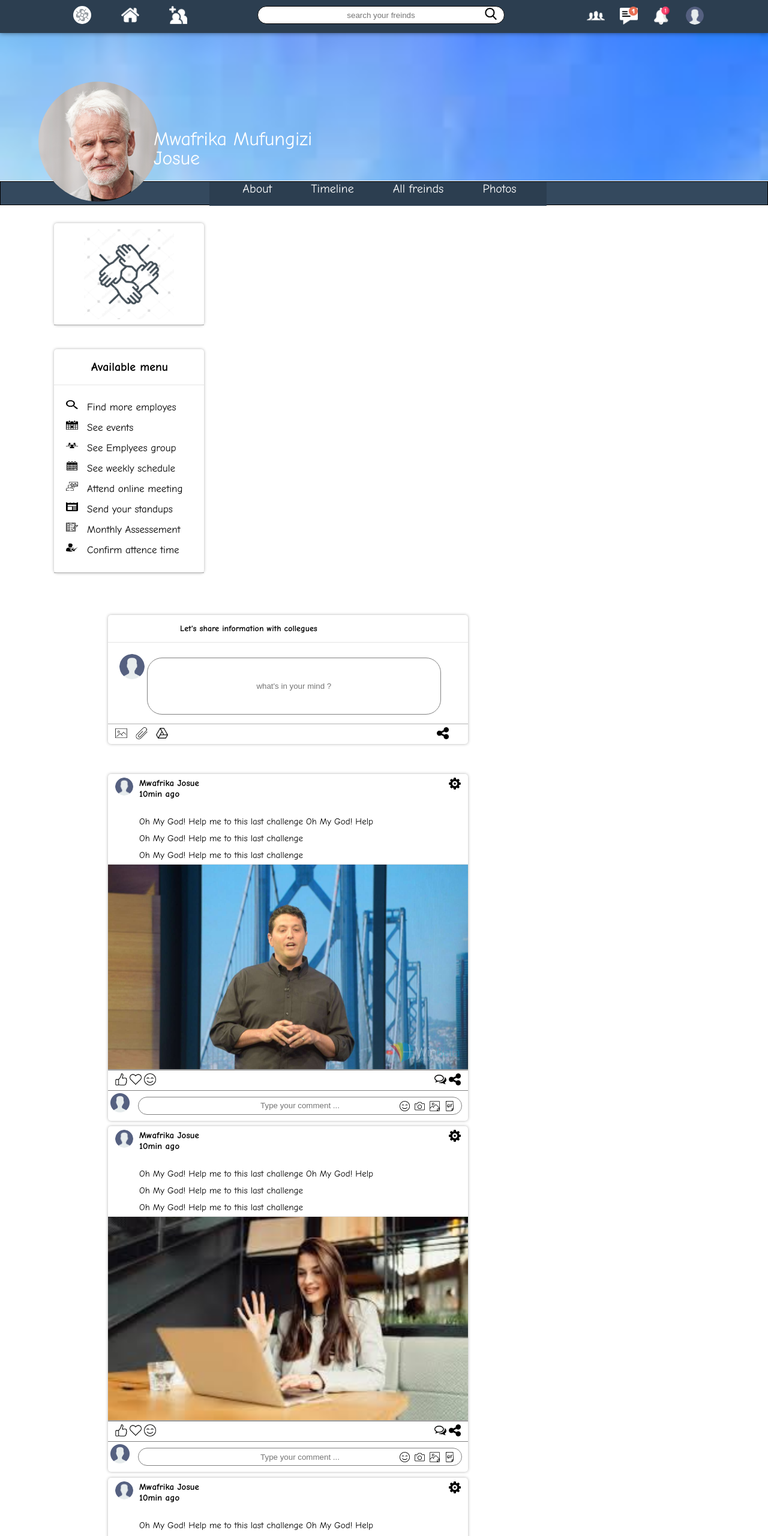
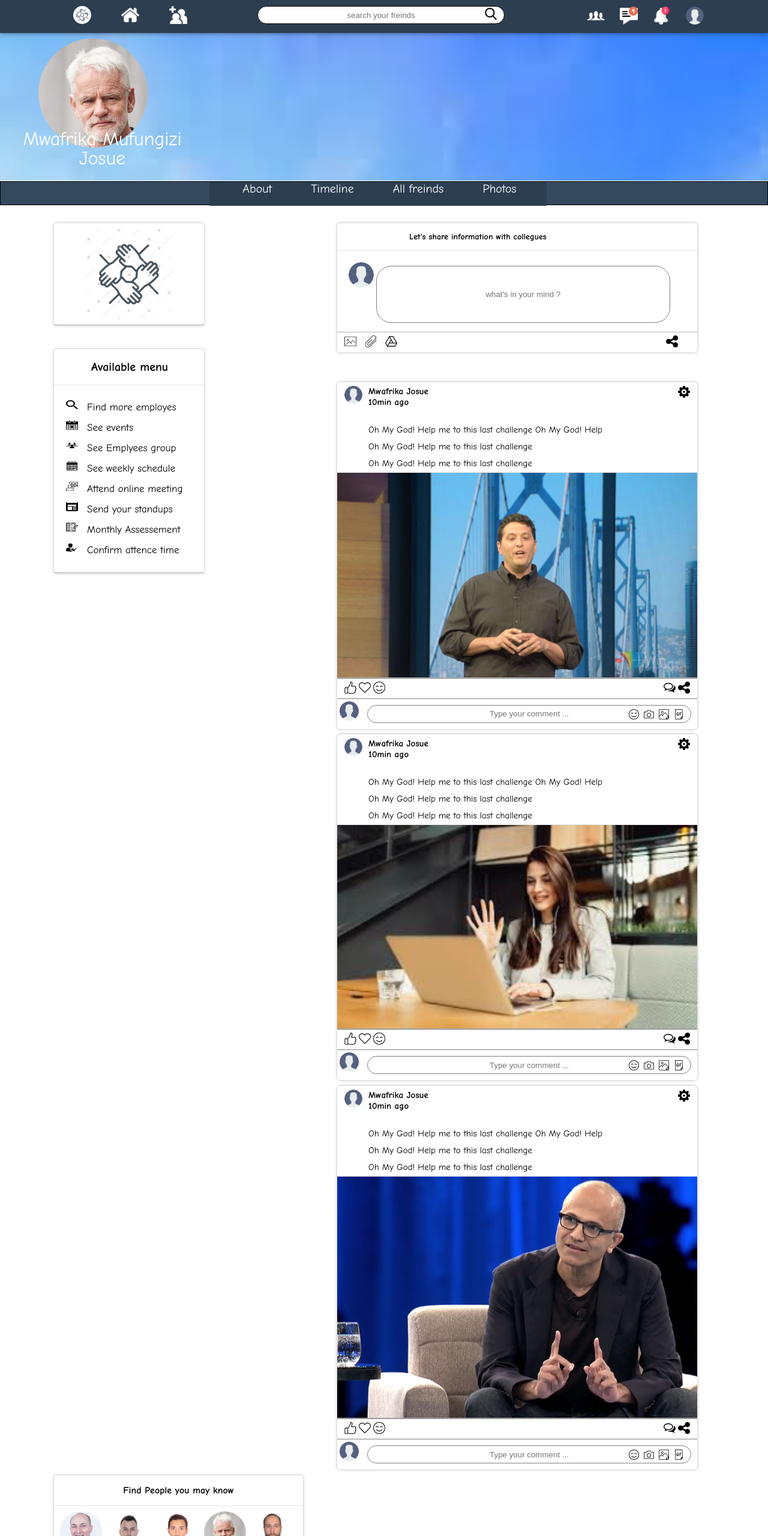
Before and after one commit to mwafrika/teamwork, a plain HTML site: page UI/html_files/userprofile.html in a window 1280 px wide. Shown: the top 2560 px of the page at 60% size. Drawn offline with Linux system fonts and the light colour scheme.

Commit message:
feat(user profile): Ajust user profile and work on responsivity [Start #ft-profile-ui-168287507]

```diff
--- a/UI/css_files/login.css
+++ b/UI/css_files/login.css
@@ -1,9 +1,6 @@
 body{
     margin: 0;
     padding: 0;
-
-    /* font-family: "Lato", sans-serif;
-    transition: background-color .5s; */
 }
 .dropdown{
     position: relative;
--- a/UI/css_files/userprofile.css
+++ b/UI/css_files/userprofile.css
@@ -569,19 +569,25 @@ padding: 0px;
         border-bottom: 1px solid white;
     }
 }
-@media only screen and (max-width:1540px){
-    #down {
-        background-color: white;
-        transition: margin-left .5s;
-        padding: 30px 40px;
-        width: 90%;
-        border-radius: 5px;
-        margin-left: 50px;
-        margin-right: 50px;
-        display: flex;
-        flex-direction: column;
-        flex-wrap: wrap;
-        /* justify-content: space-between; */
+@media only screen and (max-width:1333px){
+    .profilepic {
+        background-image: url(../images/images2.png);
+        height: 182px;
+        width: 182px;
+        position: absolute;
+        top: 8%;
+        left: 5%;
+        border-radius: 50%;
+    }
+    .profname {
+        position: absolute;
+        top: 25%;
+        left: 3%;
+        font-size: 32px;
+        color: white;
+        font-weight: 2em;
+        line-height: 0;
+        font-weight: lighter;
     }
 }
 
--- a/UI/html_files/userprofile.html
+++ b/UI/html_files/userprofile.html
@@ -69,7 +69,7 @@
                     <div class="profilepic"></div>
                     <div class="profname">
                         <p>Mwafrika Mufungizi</p>
-                        <p>Josue</p>
+                        <p style="text-align: center">Josue</p>
                     </div>
                     </div>
                     <div class="barmenu">
@@ -159,7 +159,7 @@
 
         </div>
 
-        <div id="down">
+        <!-- <div id="down"> -->
 
                 <div id="post-element">
                         <div class="card2" id="space">
@@ -551,7 +551,7 @@
                          </div>
                      </div>
 
-        </div>
+        <!-- </div>     -->
 
     </div>
     <script src="../javascript_files/userprofile.js"></script>
```
